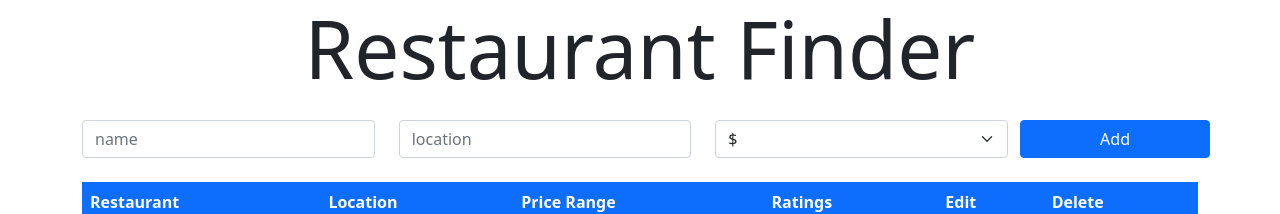
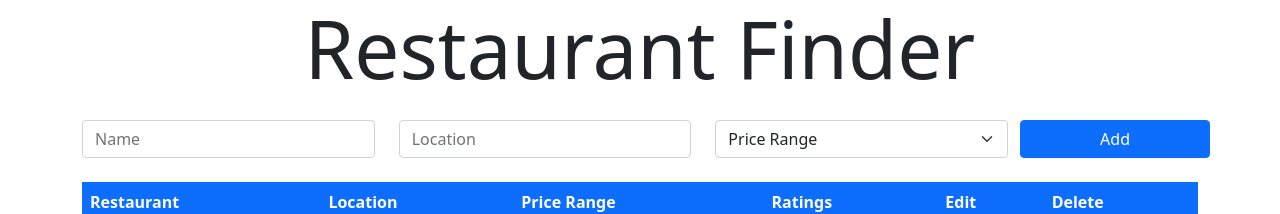
Before and after one commit to Pedginald/restaurant-rater, a React (Create React App) app in the folder client/: page / in a window 1280 px wide. Shown: the top 214 px of the page. Built offline with nearby package versions, Linux system fonts and the light colour scheme; no server answers.

Commit message:
Adding state and handleSubmit function

```diff
--- a/client/src/components/AddRestaurant.jsx
+++ b/client/src/components/AddRestaurant.jsx
@@ -1,18 +1,50 @@
-import React from 'react';
+import React, { useState } from 'react';
+import RestaurantFinder from '../apis/RestaurantFinder';
+import { RestaurantsContext } from '../context/RetsaurantsContext';
 
 const AddRestaurant = () => {
+const [name, setName] = useState('');
+const [location, setLocation] = useState('');
+const [priceRange, setPriceRange] = useState('Price Range');
+
+const handleSubmit = async (e) => {
+	e.preventDefault();
+	const response = await RestaurantFinder.post('/', {
+		name,
+		location,
+		price_range: priceRange
+	})
+	console.log(response);
+};
+
 	return (
 		<div className='my-4'>
 			<form action=''>
 				<div className='row'>
 					<div className='col'>
-						<input type='text' className='form-control' placeholder='name'/>
+						<input
+							type='text'
+							className='form-control'
+							placeholder='Name'
+							value={name}
+							onChange={e => setName(e.target.value)}
+						/>
 					</div>
 					<div className='col'>
-						<input type='text' className='form-control' placeholder='location'/>
+						<input
+							type='text'
+							className='form-control'
+							placeholder='Location'
+							value={location}
+							onChange={e => setLocation(e.target.value)}
+						/>
 					</div>
 					<div className='col'>
-						<select className='form-select mr-sm-2'>
+						<select
+							className='form-select mr-sm-2'
+							value={priceRange}
+							onChange={e => setPriceRange(e.target.value)}
+						>
 							<option disabled>Price Range</option>
 							<option value='1'>$</option>
 							<option value='2'>$$</option>
@@ -21,7 +53,7 @@ const AddRestaurant = () => {
 							<option value='5'>$$$$$</option>
 						</select>
 					</div>
-					<button className='btn btn-primary col-2'>Add</button>
+					<button className='btn btn-primary col-2' onClick={handleSubmit}>Add</button>
 				</div>
 			</form>
 		</div>
```
